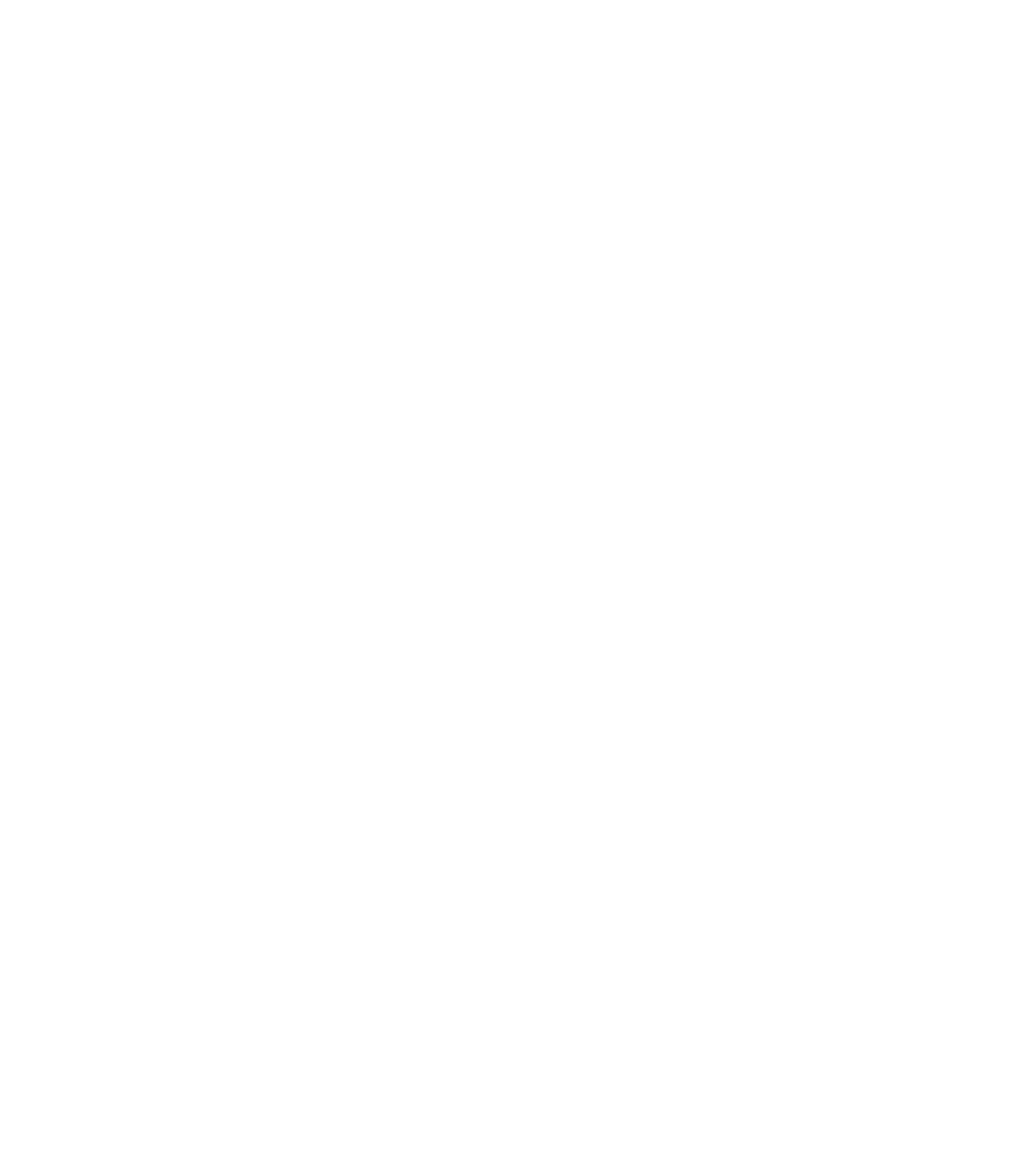
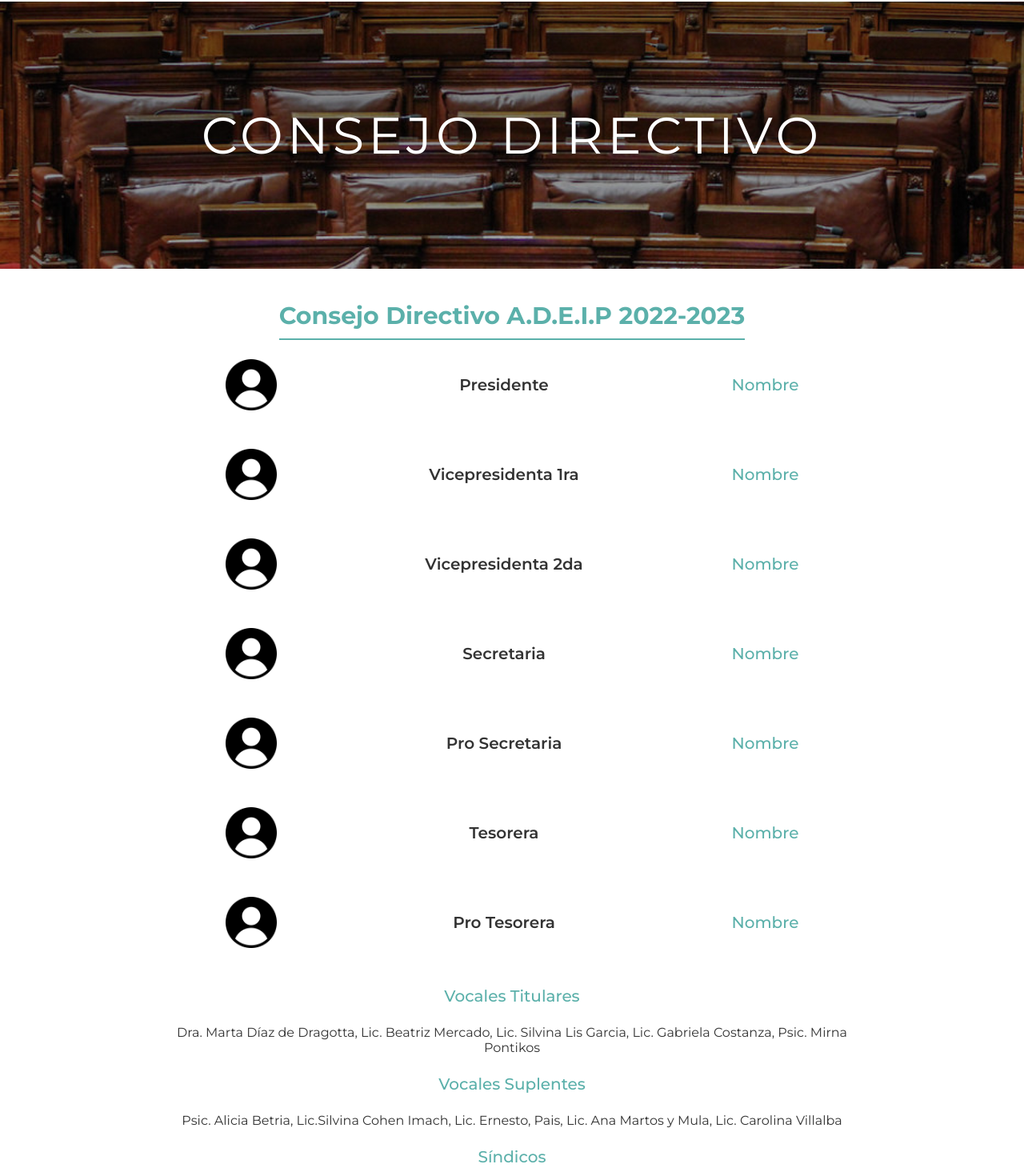
Before and after one commit to sleklere/adeip, a React (Create React App) app: page /consejo-directivo in a window 1280 px wide. Before the commit this address had no page. Shown: the part 98-1568 px from the top of the page at 80% size. Before the commit the page ends 800 px from the top, so only its background shows below. Built offline with nearby package versions, Linux system fonts and the light colour scheme; a web font is replaced by a local one.

Commit message:
Board of Directors Page Built
* Board of Directors styles added
* Changed some file names

```diff
--- /dev/null
+++ b/src/Pages/ConsejoDirectivo.jsx
@@ -0,0 +1,80 @@
+import styles from "./ConsejoDirectivo.module.css";
+import Person from "../Assets/person.png";
+
+function ConsejoDirectivo() {
+  return (
+    <div className={styles.container}>
+      <div className={styles.carrousel}>
+        <h1 className={styles["heading-primary"]}>Consejo Directivo</h1>
+      </div>
+      <div className={styles.title}>
+        <h2 className={styles["heading-secondary"]}>
+          Consejo Directivo A.D.E.I.P 2022-2023
+        </h2>
+      </div>
+      <main className={styles.main}>
+        <section className={styles["charges-primary"]}>
+          <div className={styles.charge}>
+            <img src={Person} alt="" />
+            <p>Presidente</p>
+            <h3 className={styles["heading-tertiary"]}>Nombre</h3>
+          </div>
+          <div className={styles.charge}>
+            <img src={Person} alt="" />
+            <p>Vicepresidenta 1ra</p>
+            <h3 className={styles["heading-tertiary"]}>Nombre</h3>
+          </div>
+          <div className={styles.charge}>
+            <img src={Person} alt="" />
+            <p>Vicepresidenta 2da</p>
+            <h3 className={styles["heading-tertiary"]}>Nombre</h3>
+          </div>
+          <div className={styles.charge}>
+            <img src={Person} alt="" />
+            <p>Secretaria</p>
+            <h3 className={styles["heading-tertiary"]}>Nombre</h3>
+          </div>
+          <div className={styles.charge}>
+            <img src={Person} alt="" />
+            <p>Pro Secretaria</p>
+            <h3 className={styles["heading-tertiary"]}>Nombre</h3>
+          </div>
+          <div className={styles.charge}>
+            <img src={Person} alt="" />
+            <p>Tesorera</p>
+            <h3 className={styles["heading-tertiary"]}>Nombre</h3>
+          </div>
+          <div className={styles.charge}>
+            <img src={Person} alt="" />
+            <p>Pro Tesorera</p>
+            <h3 className={styles["heading-tertiary"]}>Nombre</h3>
+          </div>
+        </section>
+        <section className={styles["charges-secondary"]}>
+          <div>
+            <h3 className={styles["heading-tertiary"]}>Vocales Titulares</h3>
+            <p>
+              Dra. Marta Díaz de Dragotta, Lic. Beatriz Mercado, Lic. Silvina
+              Lis Garcia, Lic. Gabriela Costanza, Psic. Mirna Pontikos
+            </p>
+          </div>
+          <div>
+            <h3 className={styles["heading-tertiary"]}>Vocales Suplentes</h3>
+            <p>
+              Psic. Alicia Betria, Lic.Silvina Cohen Imach, Lic. Ernesto, Pais,
+              Lic. Ana Martos y Mula, Lic. Carolina Villalba
+            </p>
+          </div>
+          <div>
+            <h3 className={styles["heading-tertiary"]}>Síndicos</h3>
+            <p>
+              Psic. Ana María Bernia, Lic. Marcelo Alé, Suplente: Lic. Malena
+              Ocampo
+            </p>
+          </div>
+        </section>
+      </main>
+    </div>
+  );
+}
+export default ConsejoDirectivo;
--- /dev/null
+++ b/src/Pages/ConsejoDirectivo.module.css
@@ -0,0 +1,72 @@
+.carrousel {
+  background-image: linear-gradient(rgba(0, 0, 0, 0.5), rgba(0, 0, 0, 0.3)),
+    url("../Assets/consejo-directivo.jpg");
+  background-repeat: no-repeat;
+  background-size: cover;
+  background-position: center;
+
+  padding-top: 10%;
+  padding-bottom: 10%;
+  margin-bottom: 4rem;
+}
+
+.title {
+  text-align: center;
+}
+
+.heading-primary {
+  text-transform: uppercase;
+  color: white;
+  text-align: center;
+  font-size: 6.4rem;
+  font-weight: 400;
+  letter-spacing: 0.5rem;
+}
+
+.heading-secondary {
+  text-align: center;
+  font-size: 3rem;
+  margin-bottom: 2.4rem;
+  color: #5bb0aa;
+  padding-bottom: 1rem;
+  border-bottom: 2px solid #5bb0aa;
+  display: inline-block;
+}
+
+.heading-tertiary {
+  font-size: 2rem;
+  font-weight: 500;
+}
+
+.main {
+  width: 70%;
+}
+
+.charges-primary {
+  margin: auto 10%;
+}
+
+.charge {
+  display: flex;
+  align-items: center;
+  justify-content: space-between;
+  margin-bottom: 4.8rem;
+}
+
+.charge img {
+  height: 6.4rem;
+}
+
+.charge p {
+  font-size: 2rem;
+  font-weight: 600;
+}
+
+.charges-secondary {
+  text-align: center;
+}
+
+.charges-secondary p {
+  margin: 2.4rem auto;
+  font-size: 1.6rem;
+}
--- a/src/Pages/Home.jsx
+++ b/src/Pages/Inicio.jsx
@@ -1,10 +1,10 @@
-import styles from "./Home.module.css";
+import styles from "./Inicio.module.css";
 
 import Card1 from "../Assets/card-1.png";
 import Card2 from "../Assets/card-2.png";
 import Card3 from "../Assets/card-3.png";
 
-function Home() {
+function Inicio() {
   return (
     <div className={styles.container}>
       <div className={styles.carrousel}>
@@ -91,4 +91,4 @@ function Home() {
   );
 }
 
-export default Home;
+export default Inicio;
--- a/src/Pages/About.jsx
+++ b/src/Pages/SobreAdeip.jsx
@@ -1,6 +1,6 @@
-import styles from "./About.module.css";
+import styles from "./SobreAdeip.module.css";
 
-function About() {
+function SobreAdeip() {
   return (
     <div className={styles.container}>
       <div className={styles.carrousel}>
@@ -139,4 +139,4 @@ function About() {
   );
 }
 
-export default About;
+export default SobreAdeip;
```
Also changed, not shown: src/App.jsx (+9 -4 lines), src/Assets/consejo-directivo.jpg (added), src/Assets/person.png (added), src/Pages/Inicio.module.css (renamed from src/Pages/Home.module.css), src/Pages/SobreAdeip.module.css (renamed from src/Pages/About.module.css).
